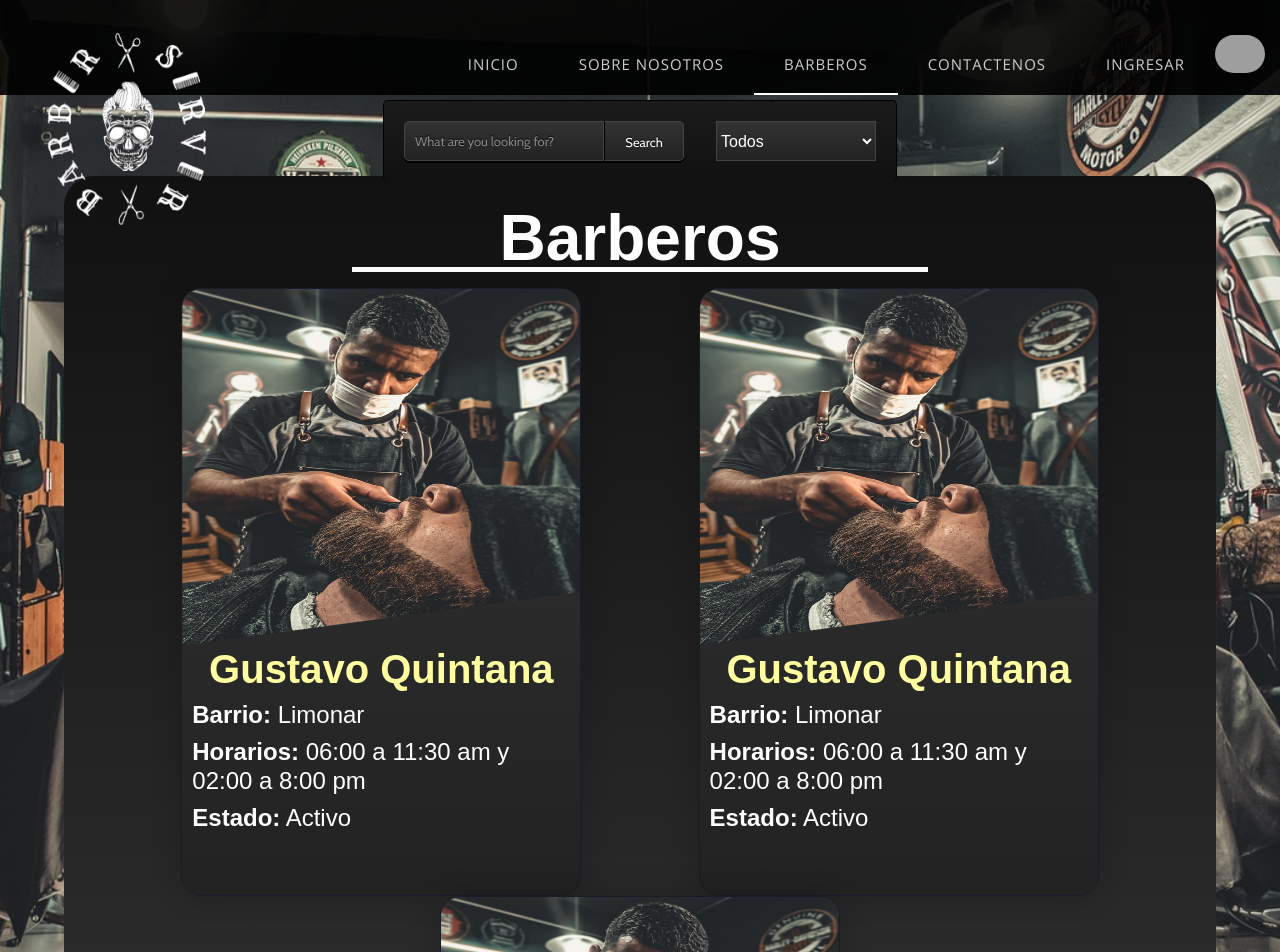
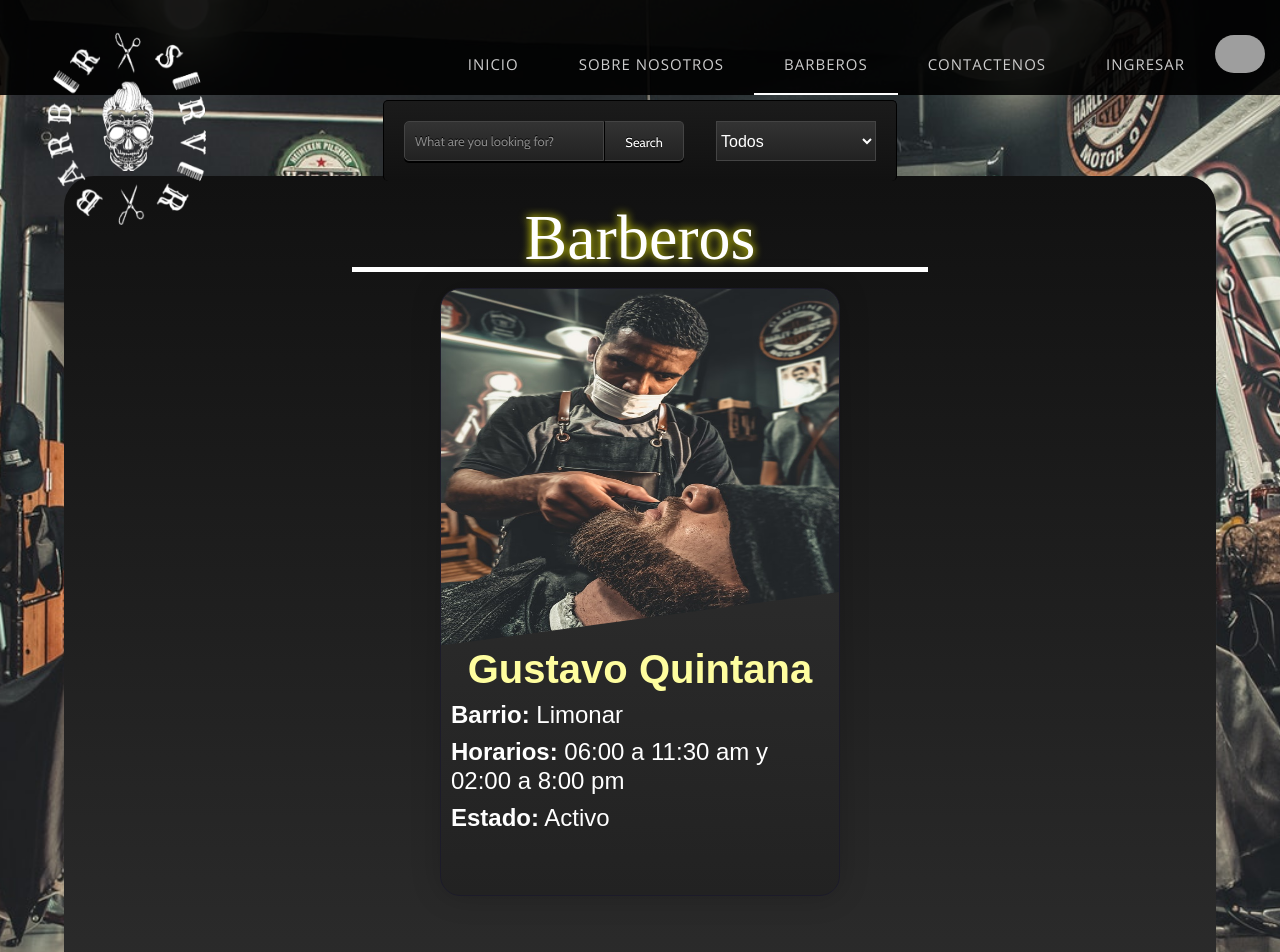
Before and after one commit to vector18xd/BarberServerReact, a React (Create React App) app: page /ConsultBarber in a window 1280 px wide. Shown: the top 952 px of the page. Built offline with nearby package versions, Linux system fonts and the light colour scheme; grey boxes are pictures that could not be loaded; a web font is replaced by a local one.

Commit message:
barbero basico terminado

```diff
--- /dev/null
+++ b/src/components/IU/Cards.jsx
@@ -0,0 +1,23 @@
+import React from 'react'
+import imgGustavo from '../img/Gustavo.jpg'
+import './css/card.css'
+
+export const Cards = () => {
+  return (
+    <article className="cards card1">
+        <div className="modal"></div>
+        <div className="blur">
+            <button className="btn-VerMas">Ver Más</button>
+        </div>
+        <figure className="figura">
+            <img src={imgGustavo} alt="las vegas" className="img_cards"/>
+        </figure>
+        <div className="infoBasica">
+            <h3 id="nombre">Gustavo Quintana</h3>
+            <h4 className='info'><b>Barrio:</b> Limonar</h4>
+            <h4 className='info'><b>Horarios:</b> 06:00 a 11:30 am y 02:00 a 8:00 pm</h4>
+            <h4 className='info'><b>Estado:</b> Activo</h4>
+        </div>
+    </article>
+  )
+}
--- a/src/components/IU/buttons.jsx
+++ b/src/components/IU/buttons.jsx
@@ -1,5 +1,5 @@
 import  React from "react";
-import "./styleB.css";
+import "./css/styleB.css";
 
 export const Button = ({text, event, types}) =>{
     return (
--- a/src/components/layouts/css/card.css
+++ b/src/components/IU/css/card.css
@@ -2,52 +2,11 @@
   margin: 0;
   padding: 0;
 }
-
-option{ background-color: #222; }
-
-/* hr{
-  height: 0.2rem;
-  width: 90%;
-  background-color: white;
-  margin: 0;
-} */
 /*clases*/
-.mainConsultBarber{
-  width: 100%;
-  height: 100%;
-  justify-content: center;
-  align-items: center;
-}
-
-.nom-categoria{
-  height: 4.5rem;
-  width: 50%;
-  text-align: center;
-  color: white;
-  font-size: 4rem;
-  font-weight: bold;
-  margin-top: 1.5rem;
-  border-bottom: 5px solid white;
-}
-
-.cards-barberos{
-  /* display: grid;
-  grid-template-columns: repeat(auto-fit,minmax(400px,1fr));
-  padding: 20px;
-  grid-gap: 40px; */
-  width: 100%;
-  height: 100%;
-  display: flex;
-  flex-wrap: wrap;
-  justify-content: space-evenly;
-  margin-top: 0.5rem;
-}
 
 .cards{
   height: 38rem;
   width: 25em;
-  border-radius: 20px;
-  background-color: #1c1b29;
   border-radius: 20px;
   box-shadow: 0 0 30px rgba(0,0,0,0.18);
   display: flex;
@@ -55,8 +14,6 @@ option{ background-color: #222; }
   border: 1px solid #1c1b29;
   background: linear-gradient(#333, #222);
   align-items: center;
-  position: relative;
-  overflow: hidden;
 }
 
 .figura{
@@ -64,18 +21,15 @@ option{ background-color: #222; }
   width: 100%;
   clip-path: polygon(0 0,100% 0, 100% 85%, 0 100%);
   margin: 0;
-  position: relative;
   overflow: hidden;
   display: flex;
   justify-content: center;
-  transition: all 500ms ease-out;
 }
 
 .img_cards{
   height: 100%;
   width: 100%;
   border-radius: 20px 20px 0 0;
-  transition: all 500ms ease-out;
 }
 
 .infoBasica{
@@ -84,7 +38,6 @@ option{ background-color: #222; }
   display: flex;
   flex-direction: column;
   align-items: center;
-  transition: all 500ms ease-out;
 }
 
 .info{
@@ -99,23 +52,6 @@ option{ background-color: #222; }
   font-weight: bold;
   font-size: 2.5rem;
   text-align: center;
-}
-
-#seleciona{
-  background: linear-gradient(#333, #222);
-  color: white;
-  border: 1px solid #444;
-}
-
-#main{
-  width: 90%;
-  height: 100%;
-  margin-top: 22em;
-  display: flex;
-  flex-wrap: wrap;
-  justify-content: center;
-  background: linear-gradient(rgb(17, 17, 17), #333);
-  border-radius: 30px;
 }
 
 /*boton ver mas*/
@@ -143,7 +79,6 @@ option{ background-color: #222; }
   text-align: center;
   visibility: hidden;
   opacity: 0;
-  top: 17rem;
   z-index: 10;
   color: white;
 }
@@ -158,3 +93,9 @@ option{ background-color: #222; }
   opacity: 1;
   visibility: visible;
 }
+
+.btn-VerMas:hover{
+  background-color: white;
+  border: 1px solid black;
+  color: black
+}
--- a/src/components/IU/style.css
+++ b/src/components/IU/css/style.css
@@ -52,7 +52,7 @@ header{
     z-index: 1000;
 }
 .slider{
-    background: url(../img/srb.jpeg) no-repeat center center;
+    background: url(../../img/srb.jpeg) no-repeat center center;
     background-size: cover;
     width: 100%;
     height: 1000px;
@@ -204,7 +204,7 @@ a:not([href]):not([tabindex]):focus, a:not([href]):not([tabindex]):hover {
 }
 .containers{
     margin-top: 100px;
-    background: url(../img/fondo/barberContact.jpg) no-repeat center center;
+    background: url(../../img/fondo/barberContact.jpg) no-repeat center center;
     background-size: cover;
     width: 100%;
     height: 100%;
--- /dev/null
+++ b/src/components/layouts/MainConsultBarber.jsx
@@ -0,0 +1,18 @@
+import React from 'react'
+import { Search } from '../IU/Search'
+import { Cards } from '../IU/Cards'
+import "./css/barberos.css"
+
+export const MainConsultBarber = () => {
+  return (
+    <main className="mainConsultBarber">
+        <Search firstClass="busqueda" placeText="What are you looking for?" btnText="Search"/>
+        <section id="main">
+            <h2 className="nom-categoria">Barberos</h2>
+            <div className="cards-barberos">
+                <Cards />
+            </div>
+        </section>
+    </main>
+  )
+}
--- a/src/components/layouts/MainConsultBarber/MainConsultBarber.jsx
+++ /dev/null
@@ -1,62 +0,0 @@
-import React from 'react'
-import { Search } from '../../IU/Search'
-// import imgVanessa from '../../img/Vanessa.jpg'
-import imgGustavo from '../../img/Gustavo.jpg'
-// import imgPedro from '../../img/Pedro.jpg'
-import "../css/card.css"
-
-export const MainConsultBarber = () => {
-  return (
-    <main className="mainConsultBarber">
-        <Search firstClass="busqueda" placeText="What are you looking for?" btnText="Search"/>
-        <section id="main">
-            <h2 className="nom-categoria">Barberos</h2>
-            <div className="cards-barberos">
-                <article className="cards card1">
-                    <div className="blur">
-                        <button className="btn-VerMas">Ver Más</button>
-                    </div>
-                    <figure className="figura">
-                        <img src={imgGustavo} alt="las vegas" className="img_cards"/>
-                    </figure>
-                    <div className="infoBasica">
-                        <h3 id="nombre">Gustavo Quintana</h3>
-                        <h4 className='info'><b>Barrio:</b> Limonar</h4>
-                        <h4 className='info'><b>Horarios:</b> 06:00 a 11:30 am y 02:00 a 8:00 pm</h4>
-                        <h4 className='info'><b>Estado:</b> Activo</h4>
-                    </div>
-                </article>
-                <article className="cards card1">
-                    <div className="blur">
-                        <button className="btn-VerMas">Ver Más</button>
-                    </div>
-                    <figure className="figura">
-                        <img src={imgGustavo} alt="las vegas" className="img_cards"/>
-                    </figure>
-                    <div className="infoBasica">
-                        <h3 id="nombre">Gustavo Quintana</h3>
-                        <h4 className='info'><b>Barrio:</b> Limonar</h4>
-                        <h4 className='info'><b>Horarios:</b> 06:00 a 11:30 am y 02:00 a 8:00 pm</h4>
-                        <h4 className='info'><b>Estado:</b> Activo</h4>
-                    </div>
-                </article>
-                <article className="cards card1">
-                    <div className="blur">
-                        <button className="btn-VerMas">Ver Más</button>
-                    </div>
-                    <figure className="figura">
-                        <img src={imgGustavo} alt="las vegas" className="img_cards"/>
-                    </figure>
-                    <div className="infoBasica">
-                        <h3 id="nombre">Gustavo Quintana</h3>
-                        <h4 className='info'><b>Barrio:</b> Limonar</h4>
-                        <h4 className='info'><b>Horarios:</b> 06:00 a 11:30 am y 02:00 a 8:00 pm</h4>
-                        <h4 className='info'><b>Estado:</b> Activo</h4>
-                    </div>
-                </article>
-            </div>
-
-        </section>
-    </main>
-  )
-}
--- /dev/null
+++ b/src/components/layouts/css/barberos.css
@@ -0,0 +1,53 @@
+*{
+    margin: 0;
+    padding: 0;
+}
+
+option{ background-color: #222; }
+
+/*clases*/
+.mainConsultBarber{
+width: 100%;
+height: 100%;
+justify-content: center;
+align-items: center;
+}
+
+.nom-categoria{
+height: 4.5rem;
+width: 50%;
+text-align: center;
+color: white;
+font-size: 4rem;
+margin-top: 1.5rem;
+border-bottom: 5px solid white;
+font-family: 'Rye', cursive;
+text-shadow: 0 0 10px yellow;
+}
+
+.cards-barberos{
+    /* display: grid;
+    grid-template-columns: repeat(auto-fit,minmax(400px,1fr)); */
+    width: 100%;
+    height: 100%;
+    display: flex;
+    justify-content: space-evenly;
+    margin-top: 0.5rem;
+}
+
+#seleciona{
+    background: linear-gradient(#333, #222);
+    color: white;
+    border: 1px solid #444;
+}
+
+#main{
+width: 90%;
+height: 100%;
+margin-top: 22em;
+display: flex;
+flex-wrap: wrap;
+justify-content: center;
+background: linear-gradient(rgb(17, 17, 17), #333);
+border-radius: 30px;
+}
--- a/src/components/pages/ConsultBarber/ConsultBarber.jsx
+++ b/src/components/pages/ConsultBarber/ConsultBarber.jsx
@@ -1,7 +1,7 @@
 import React from 'react'
 import { Header } from '../../layouts/header'
 import { Footer } from '../../layouts/footer'
-import { MainConsultBarber } from '../../layouts/MainConsultBarber/MainConsultBarber'
+import { MainConsultBarber } from '../../layouts/MainConsultBarber'
 import './estilosBarber.css'
 import "./search.css"
 
--- a/src/components/pages/agendar/agendar.jsx
+++ b/src/components/pages/agendar/agendar.jsx
@@ -1,6 +1,6 @@
 import React from "react";
 import { Header } from "../../layouts/header";
-import { Agendamientos } from "../../layouts/agendamientos";
+// import { Agendamientos } from "../../layouts/agendamientos";
 import { Footer } from "../../layouts/footer";
 export const Agendar = () =>{
   return(
--- a/src/components/pages/home/index.jsx
+++ b/src/components/pages/home/index.jsx
@@ -1,5 +1,5 @@
 import React from "react"
-import '../../IU/style.css'
+import '../../IU//css/style.css'
 import { Header} from "../../layouts/header"
 import { Slider} from "../../layouts/slider"
 import { Footer } from "../../layouts/footer";
```
Also changed, not shown: src/components/IU/css/styleB.css (renamed from src/components/IU/styleB.css), src/components/IU/css/styleF.css (renamed from src/components/IU/styleF.css).
